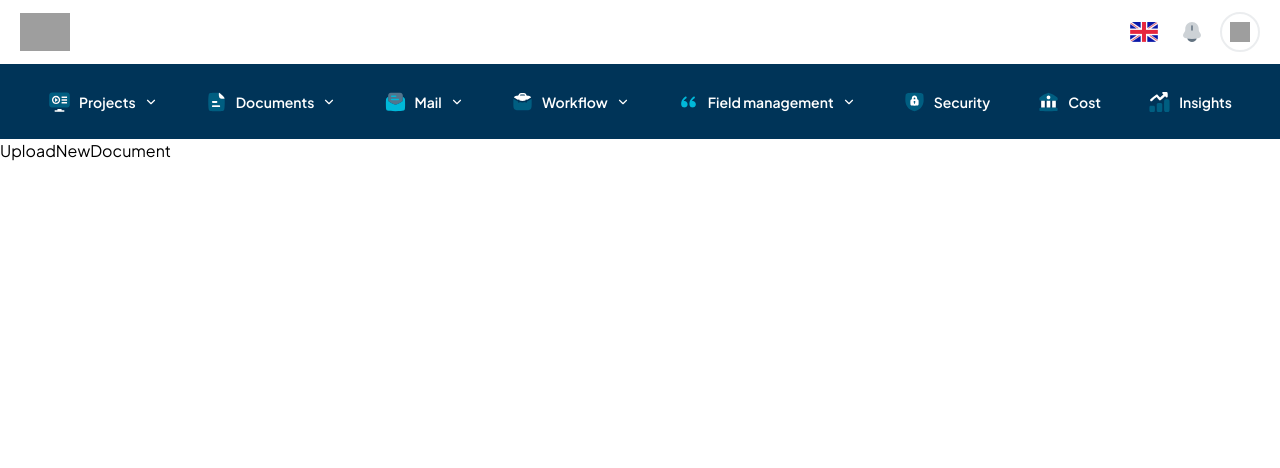
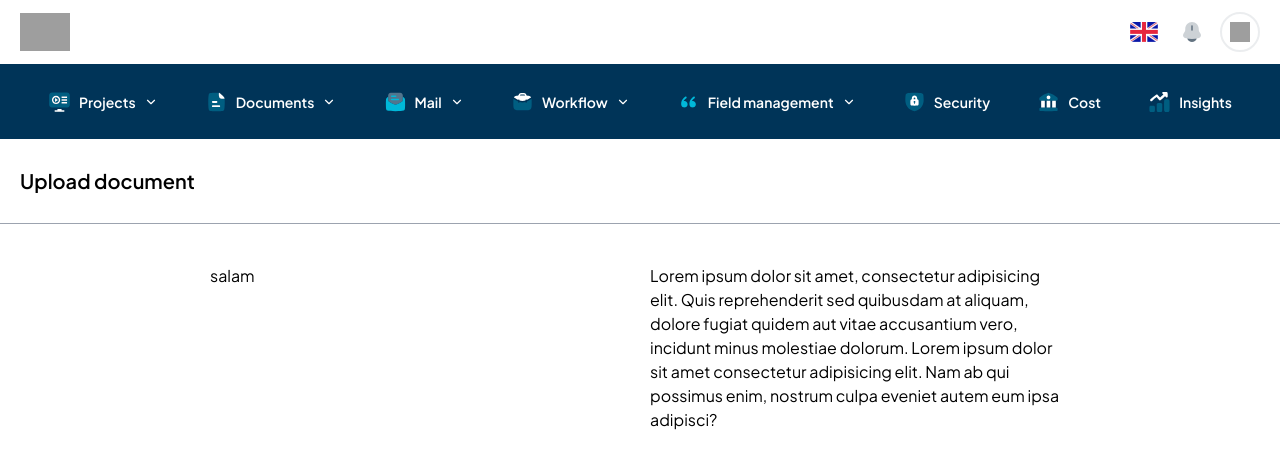
Before and after one commit to BCPAZ/crm-app, a React (Vite) app: page /documents/upload-new-document in a window 1280 px wide. Shown: the top 468 px of the page. Built offline with nearby package versions, Linux system fonts and the light colour scheme; grey boxes are pictures that could not be loaded.

Commit message:
feat : Upload new document page heading style completed

```diff
--- a/src/views/App/Documents/UploadNewDocument.jsx
+++ b/src/views/App/Documents/UploadNewDocument.jsx
@@ -1,7 +1,27 @@
-  const UploadNewDocument = () => {
+const UploadNewDocument = () => {
   return (
-    <div>UploadNewDocument</div>
-  )
-}
+    <section>
+      <div className="border-b border-gray-400 py-7">
+        <div className="siteContainer">
+          <h1 className="text-xl font-semibold">Upload document</h1>
+        </div>
+      </div>
+      <div className="max-w-[900px] w-full flex justify-center mx-auto px-5 gap-5 py-10">
+        <div className="w-1/2">
+          salam
+        </div>
+        <div className="w-1/2">
+          <p className="w-full">
+            Lorem ipsum dolor sit amet, consectetur adipisicing elit. Quis
+            reprehenderit sed quibusdam at aliquam, dolore fugiat quidem aut
+            vitae accusantium vero, incidunt minus molestiae dolorum. Lorem
+            ipsum dolor sit amet consectetur adipisicing elit. Nam ab qui
+            possimus enim, nostrum culpa eveniet autem eum ipsa adipisci?
+          </p>
+        </div>
+      </div>
+    </section>
+  );
+};
 
-export default UploadNewDocument
+export default UploadNewDocument;
```
